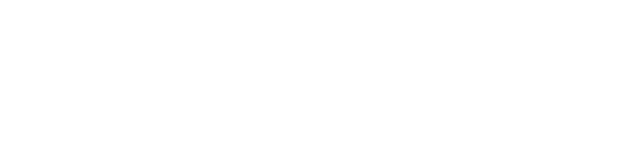
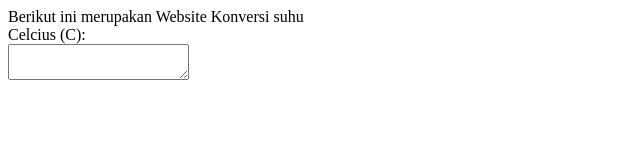
Before and after one commit to revou-fundamental-course/21-apr-25-fahridarmajaya, a plain HTML site: page index.html in a window 1280 px wide. Shown: the whole page, without its empty margins (0-640 px from the left). Drawn offline with Linux system fonts and the light colour scheme.

Commit message:
Update index

```diff
--- a/index.html
+++ b/index.html
@@ -13,9 +13,36 @@
     <header></header>
 
     <!-- Main Content-->
-     <main></main>
+     <main>
+        <!-- Introduction -->
+         <section>
+            Berikut ini merupakan Website Konversi suhu
+        </section>
+
+         <!-- Form Konversi Suhu-->
+          <form>
+            <div>
+                <label for="konversi-input">Celcius (C):</label>
+            </div>
+
+            <div>
+                <textarea id="konversi-input"></textarea>
+            </div>
+          </form>
+
+        <!-- Hasil Konversi Suhu -->
+         <section></section>
+
+        <!-- Penjelasan -->
+         <section></section>
+
+        <!-- Informasi Tambahan -->
+         <section></section>
+     </main>
 
      <!-- Footer Content-->
-      <footer></footer>
+      <footer>
+
+      </footer>
 </body>
 </html>
```
